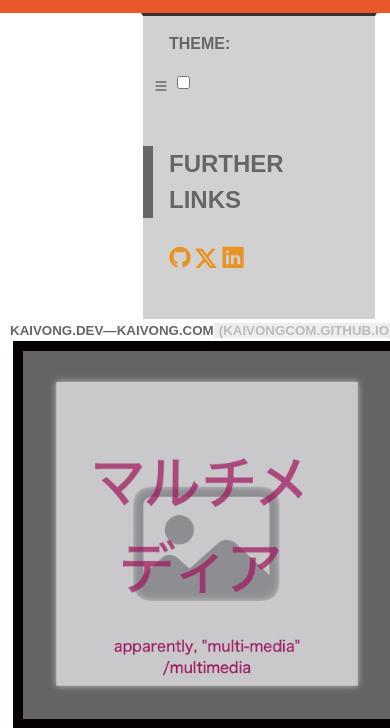
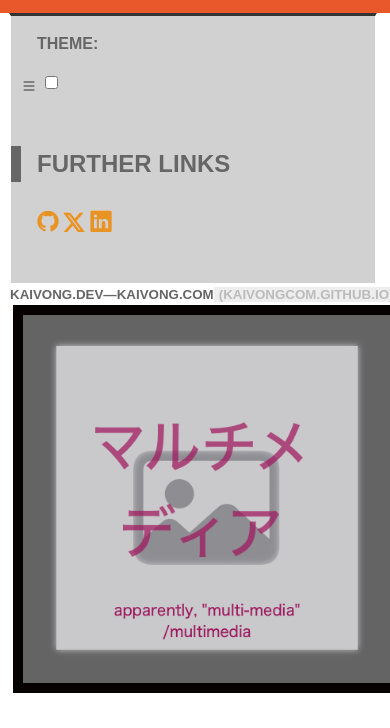
Before and after one commit to kaivongcom/kaivongcom.github.io, a PHP site: page / in a window 390 px wide; the page is wider, and only the part inside the window is pictured. Shown: the top 728 px of that part. Run offline with PHP 8.4, Linux system fonts and the light colour scheme.

Commit message:
Update styles

```diff
--- a/style-sheets/redo.css
+++ b/style-sheets/redo.css
@@ -232,3 +232,20 @@ h2.headline2 .highlight3 { background-color: #E9BDE2; color: #EA0EC6; }
 }
 #footer { clear: both; color: gray; padding: 20px; margin: 20px 0 0; }
 .hide-content { visibility: hidden; display: none;}
+
+@media handheld {
+    .aside {
+        display: none;
+    }
+}
+
+@media tty {
+    h1 { border-bottom: 10px solid red; }
+}
+
+@media screen and (max-width:600px) {
+    .aside {
+        width: 100%;
+    }
+
+}
```
